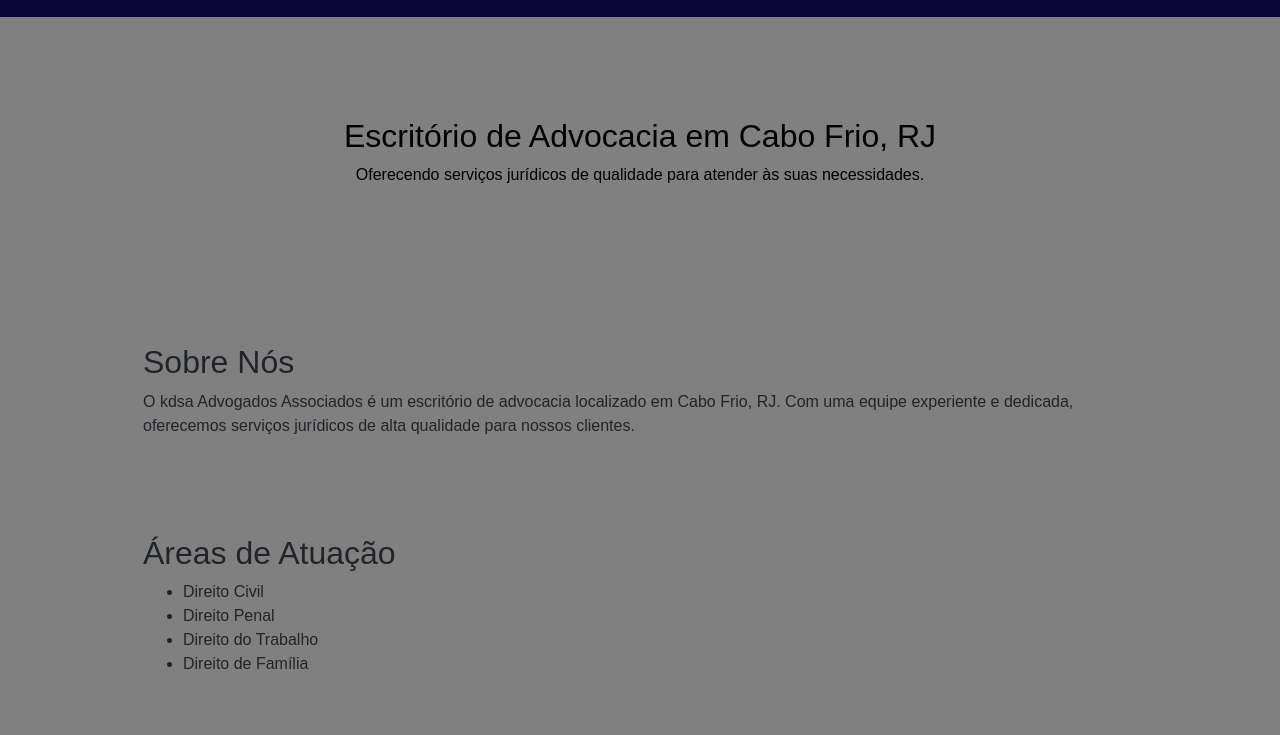
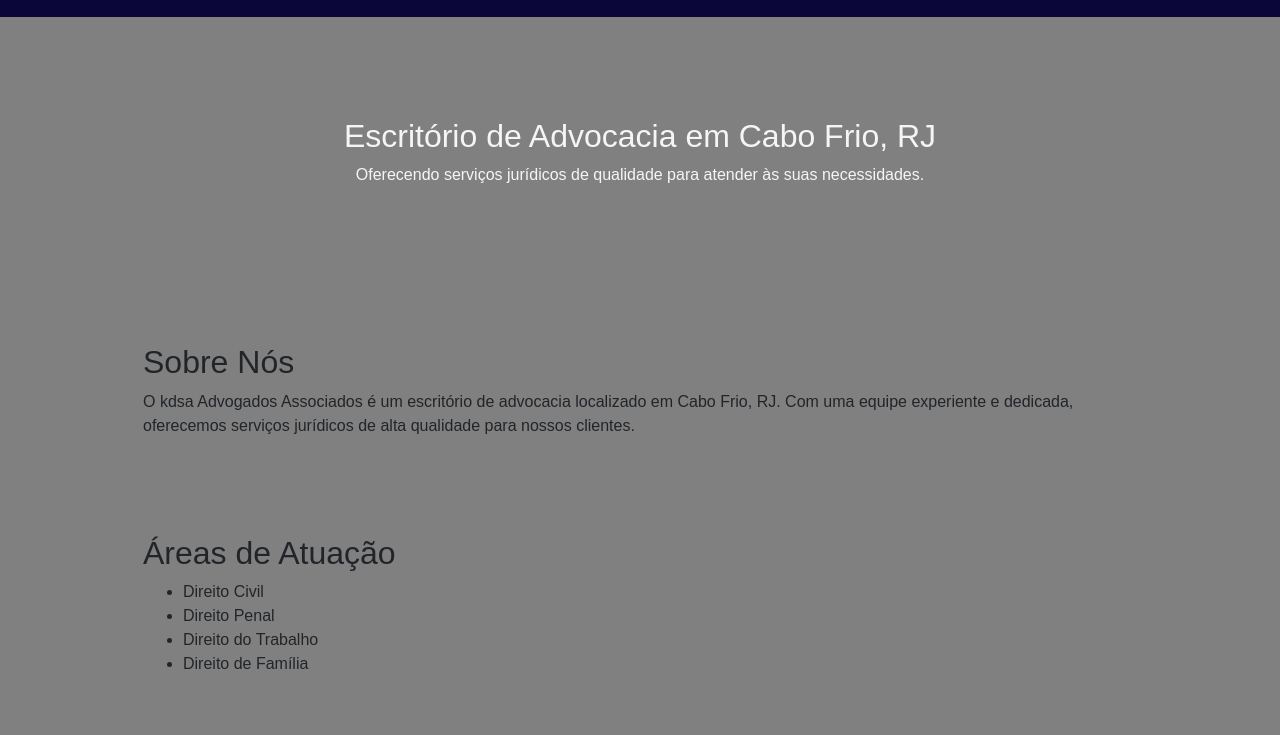
Before and after one commit to alvnhost/projeto1, a plain HTML site: page index.html in a window 1280 px wide. Shown: the part 65-800 px from the top of the page. Drawn offline with nearby package versions, Linux system fonts and the light colour scheme.

Commit message:
Atualização do código HTML

```diff
--- a/style.css
+++ b/style.css
@@ -43,7 +43,7 @@ nav ul li a {
 .banner {
     background-image: url('banner.jpg');
     background-size: cover;
-    color: #000000;
+    color: #f5f5f5;
     padding: 100px;
     text-align: center;
 }
```
